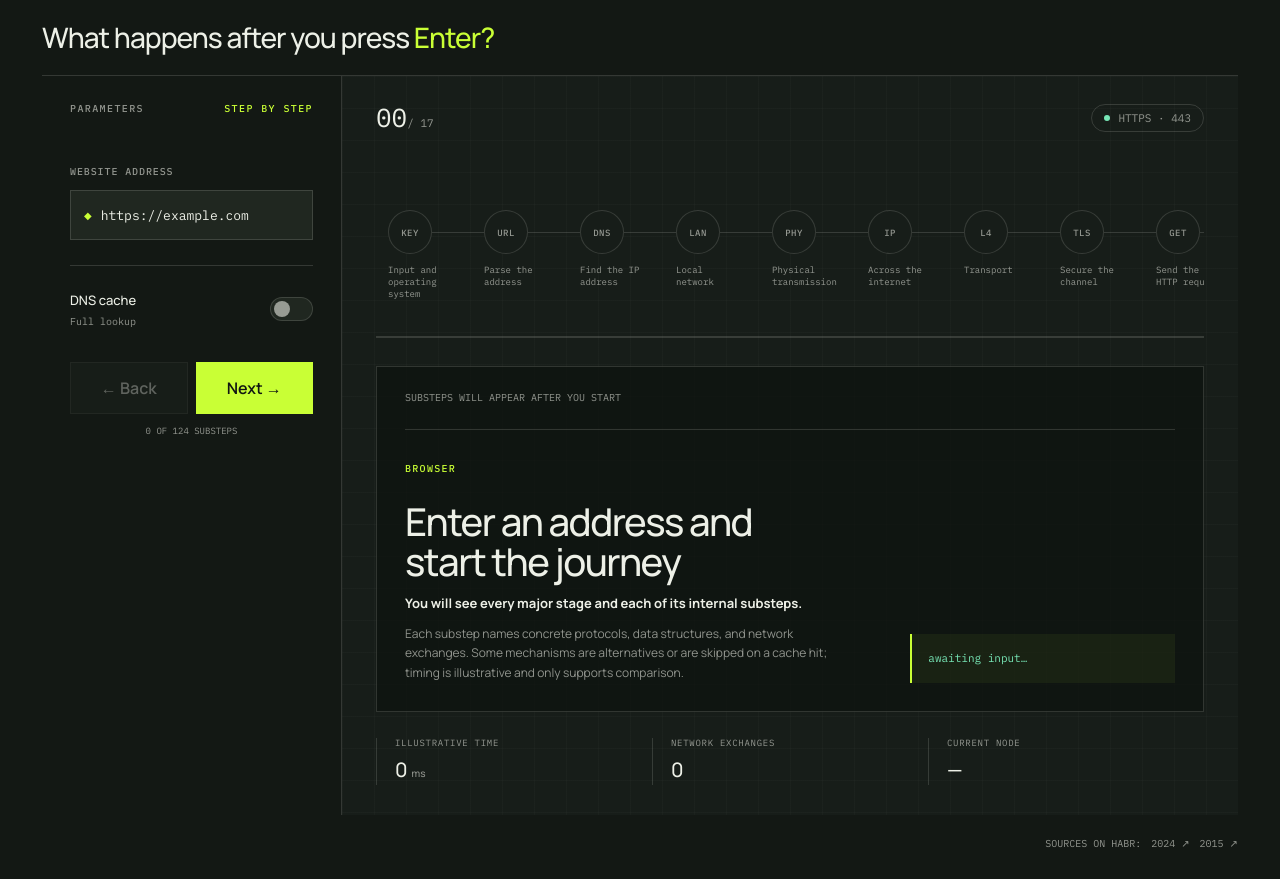
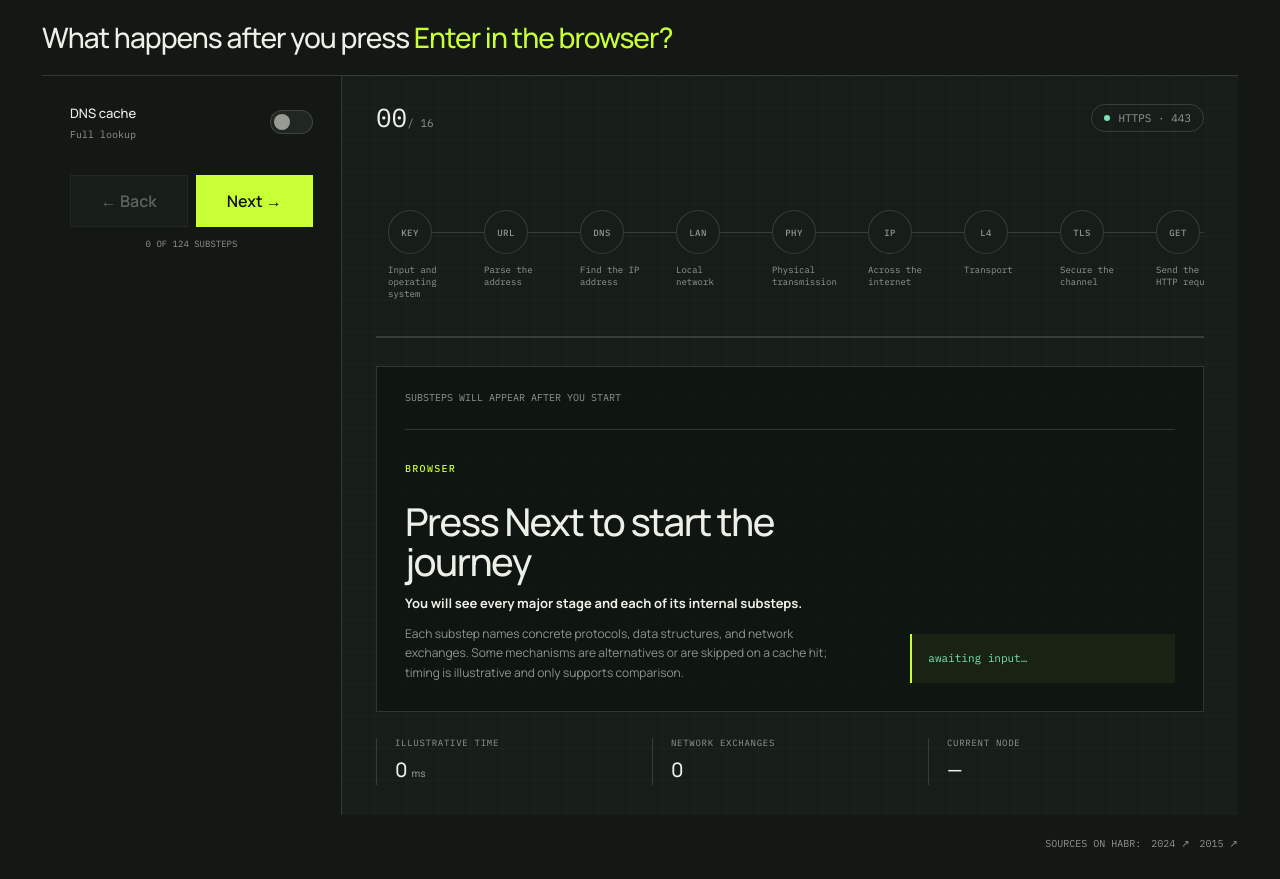
Before and after one commit to itcaat/after-enter, a Next.js app: page / in a window 1280 px wide. Built offline with nearby package versions, Linux system fonts and the light colour scheme; no server answers.

Commit message:
Simplify controls and start stages from zero

```diff
--- a/app/globals.css
+++ b/app/globals.css
@@ -39,14 +39,6 @@ a { color: inherit; }
 .vue-mount { min-height: 650px; }
 .simulator { display: grid; grid-template-columns: 300px minmax(0, 1fr); min-height: 650px; background: var(--panel); color: var(--paper); overflow: hidden; }
 .control-panel { display: flex; flex-direction: column; min-width: 0; padding: 28px; border-right: 1px solid var(--line); background: #131814; }
-.panel-kicker { display: flex; justify-content: space-between; margin-bottom: 52px; color: var(--muted); font: 500 10px/1 var(--font-plex-mono), monospace; letter-spacing: .14em; text-transform: uppercase; }
-.panel-kicker span:last-child { color: var(--acid); }
-.field-label { color: var(--muted); font: 500 10px/1.2 var(--font-plex-mono), monospace; letter-spacing: .09em; text-transform: uppercase; }
-.url-field { display: flex; align-items: center; gap: 9px; margin-top: 12px; padding: 0 13px; background: var(--panel-soft); border: 1px solid var(--line); }
-.lock-glyph { color: var(--acid); font-size: 10px; }
-.url-field input { width: 100%; height: 48px; padding: 0; color: var(--paper); background: transparent; border: 0; outline: none; font: 400 13px/1 var(--font-plex-mono), monospace; }
-.url-field:focus-within { border-color: var(--acid); }
-.control-divider { height: 1px; margin: 25px 0; background: var(--line); }
 .control-row { display: flex; align-items: center; justify-content: space-between; gap: 16px; }
 .control-row strong { display: block; margin-bottom: 5px; font-size: 13px; font-weight: 500; }
 .control-row small { display: block; color: var(--muted); font: 400 10px/1.2 var(--font-plex-mono), monospace; }
@@ -138,7 +130,6 @@ a { color: inherit; }
   .brand { font-size: clamp(17px, 5vw, 24px); }
   .simulator { display: block; }
   .control-panel { border-right: 0; border-bottom: 1px solid var(--line); }
-  .panel-kicker { margin-bottom: 28px; }
   .simulation-stage { min-height: 650px; }
   .event-content { grid-template-columns: 1fr; }
   .event-actor { margin-bottom: 20px; }
--- a/app/localized-shell.tsx
+++ b/app/localized-shell.tsx
@@ -6,13 +6,13 @@ import { NetworkSimulator } from "./network-simulator";
 
 const shellCopy: Record<Locale, { title: string; description: string; brand: string; source: string }> = {
   ru: {
-    title: "Что происходит после нажатия Enter?",
+    title: "Что происходит после нажатия Enter в браузере?",
     description: "Интерактивный путь через ОС, DNS, интернет, CDN, backend и рендеринг страницы.",
     brand: "Что происходит после нажатия",
     source: "Источники на Хабре",
   },
   en: {
-    title: "What happens after you press Enter?",
+    title: "What happens after you press Enter in the browser?",
     description: "An interactive path across the OS, DNS, internet, CDN, backend, and page rendering.",
     brand: "What happens after you press",
     source: "Sources on Habr",
@@ -37,7 +37,7 @@ export function LocalizedShell() {
   return (
     <main className="page-shell">
       <header id="top" className="site-header">
-        <a className="brand" href="#top">{copy.brand} <em>Enter?</em></a>
+        <a className="brand" href="#top">{copy.brand} <em>{locale === "ru" ? "Enter в браузере?" : "Enter in the browser?"}</em></a>
       </header>
 
       <NetworkSimulator />
--- a/app/network-simulator.tsx
+++ b/app/network-simulator.tsx
@@ -977,24 +977,24 @@ const englishTechnicalDetails: Record<string, string> = {
 
 const uiCopy: Record<Locale, Record<string, string>> = {
   ru: {
-    simulatorLabel: "Симулятор загрузки веб-страницы", parameters: "Параметры", websiteAddress: "Адрес сайта", stepMode: "ПОШАГОВО",
+    simulatorLabel: "Симулятор загрузки веб-страницы",
     dnsCache: "DNS-кеш", ipKnown: "IP уже известен", fullLookup: "Полный поиск", back: "← Назад",
     restart: "Сначала ↺", next: "Далее →", substepsOf: "из", substeps: "подшагов", loadingStages: "Этапы загрузки", goStage: "Перейти к этапу",
     stageSubsteps: "Подшаги этапа", goSubstep: "Перейти к подшагу", defaultPurpose: "Обеспечивает следующий этап",
     substepsPlaceholder: "Подшаги появятся после запуска", ready: "Готово", browser: "Браузер", pageReady: "Страница готова к работе",
-    enterAddress: "Введите адрес и начните путь", doneDetail: "Пиксели отрисованы, обработчики событий активны — пользователь может взаимодействовать со страницей.",
+    enterAddress: "Нажмите «Далее», чтобы начать путь", doneDetail: "Пиксели отрисованы, обработчики событий активны — пользователь может взаимодействовать со страницей.",
     doneTechnical: "К этому моменту критические ресурсы обработаны, а главный поток способен принимать пользовательский ввод. Фоновая загрузка, lazy-ресурсы и последующие JavaScript-задачи при этом могут продолжаться.",
     introDetail: "Вы увидите не только большие этапы, но и каждый внутренний подшаг.",
     introTechnical: "На каждом подшаге ниже появятся конкретные протоколы, структуры данных и сетевые обмены. Некоторые механизмы альтернативны друг другу или пропускаются благодаря кешу; время условное и служит только для сравнения.", conditionalTime: "Условное время",
     networkExchanges: "Сетевые обмены", currentNode: "Текущий узел", interactive: "Интерактив", milliseconds: "мс",
   },
   en: {
-    simulatorLabel: "Web page loading simulator", parameters: "Parameters", websiteAddress: "Website address", stepMode: "STEP BY STEP",
+    simulatorLabel: "Web page loading simulator",
     dnsCache: "DNS cache", ipKnown: "IP already known", fullLookup: "Full lookup", back: "← Back",
     restart: "Start over ↺", next: "Next →", substepsOf: "of", substeps: "substeps", loadingStages: "Loading stages", goStage: "Go to stage",
     stageSubsteps: "Substeps for", goSubstep: "Go to substep", defaultPurpose: "Enables the next stage",
     substepsPlaceholder: "Substeps will appear after you start", ready: "Ready", browser: "Browser", pageReady: "The page is ready",
-    enterAddress: "Enter an address and start the journey", doneDetail: "Pixels are painted and event handlers are active, so the user can interact with the page.",
+    enterAddress: "Press Next to start the journey", doneDetail: "Pixels are painted and event handlers are active, so the user can interact with the page.",
     doneTechnical: "At this point, critical resources have been processed and the main thread can accept user input. Background loading, lazy resources, and later JavaScript tasks may still continue.",
     introDetail: "You will see every major stage and each of its internal substeps.",
     introTechnical: "Each substep names concrete protocols, data structures, and network exchanges. Some mechanisms are alternatives or are skipped on a cache hit; timing is illustrative and only supports comparison.", conditionalTime: "Illustrative time",
@@ -1011,17 +1011,13 @@ const VueSimulator = defineComponent({
     const cachedDnsSubsteps = locale === "ru" ? russianCachedDnsSubsteps : englishCachedDnsSubsteps;
     const substepPurpose = locale === "ru" ? russianSubstepPurpose : englishSubstepPurpose;
     const technicalDetails = locale === "ru" ? russianTechnicalDetails : englishTechnicalDetails;
-    const url = ref("https://example.com");
     const cache = ref(false);
     const current = ref(-1);
     const done = ref(false);
     const flowRef = ref<HTMLElement | null>(null);
     const substepTrackRef = ref<HTMLElement | null>(null);
 
-    const secure = computed(() => {
-      try { return new URL(/^https?:\/\//i.test(url.value) ? url.value : `https://${url.value}`).protocol === "https:"; }
-      catch { return true; }
-    });
+    const secure = ref(true);
 
     const stageSubsteps = (stage: Stage) => stage.key === "dns" && cache.value ? cachedDnsSubsteps : stage.substeps;
     const route = computed<RouteUnit[]>(() => stages.flatMap((stage, stageIndex) => {
@@ -1053,22 +1049,12 @@ const VueSimulator = defineComponent({
       centerActive(substepTrackRef.value, ".substep-item.is-active");
     });
 
-    function normalizeUrl() {
-      try {
-        const parsed = new URL(/^https?:\/\//i.test(url.value.trim()) ? url.value.trim() : `https://${url.value.trim()}`);
-        url.value = parsed.href.replace(/\/$/, "");
-      } catch {
-        url.value = "https://example.com";
-      }
-    }
-
     function reset() {
       current.value = -1;
       done.value = false;
     }
 
     function nextStep() {
-      normalizeUrl();
       if (done.value) current.value = -1;
       done.value = false;
       if (current.value < route.value.length - 1) current.value += 1;
@@ -1086,7 +1072,6 @@ const VueSimulator = defineComponent({
 
     function jumpToRouteIndex(routeIndex: number) {
       if (routeIndex < 0) return;
-      normalizeUrl();
       done.value = false;
       current.value = routeIndex;
     }
@@ -1112,20 +1097,6 @@ const VueSimulator = defineComponent({
 
     return () => h("section", { class: "simulator", "aria-label": text.simulatorLabel }, [
       h("aside", { class: "control-panel" }, [
-        h("div", { class: "panel-kicker" }, [h("span", text.parameters), h("span", text.stepMode)]),
-        h("label", { class: "field-label", for: "sim-url" }, text.websiteAddress),
-        h("div", { class: "url-field" }, [
-          h("span", { class: "lock-glyph", "aria-hidden": "true" }, secure.value ? "◆" : "◇"),
-          h("input", {
-            id: "sim-url", value: url.value, inputmode: "url", spellcheck: false,
-            onInput: (event: Event) => url.value = (event.target as HTMLInputElement).value,
-            onKeydown: (event: KeyboardEvent) => {
-              if (event.key !== "Enter") return;
-              nextStep();
-            },
-          }),
-        ]),
-        h("div", { class: "control-divider" }),
         h("div", { class: "control-row" }, [
           h("div", [h("strong", text.dnsCache), h("small", cache.value ? text.ipKnown : text.fullLookup)]),
           h("button", {
@@ -1142,7 +1113,7 @@ const VueSimulator = defineComponent({
 
       h("div", { class: "simulation-stage" }, [
         h("div", { class: "stage-topline" }, [
-          h("div", [h("span", { class: "stage-index" }, activeStage.value ? String(activeStageIndex.value + 1).padStart(2, "0") : "00"), h("span", `/ ${String(stages.length).padStart(2, "0")}`)]),
+          h("div", [h("span", { class: "stage-index" }, activeStage.value ? String(activeStageIndex.value).padStart(2, "0") : "00"), h("span", `/ ${String(stages.length - 1).padStart(2, "0")}`)]),
           h("div", { class: "protocol-chip" }, [h("span", { class: secure.value ? "chip-dot secure" : "chip-dot" }), secure.value ? "HTTPS · 443" : "HTTP · 80"]),
         ]),
 
--- a/app/page.tsx
+++ b/app/page.tsx
@@ -2,7 +2,7 @@ import type { Metadata } from "next";
 import { LocalizedShell } from "./localized-shell";
 
 export const metadata: Metadata = {
-  title: "What happens after you press Enter?",
+  title: "What happens after you press Enter in the browser?",
   description: "An interactive simulation of the full web request path: OS, DNS, network, edge, backend, HTTP, and rendering.",
 };
 
```
Also changed, not shown: 2 other files (tests, documents, lock files or other folders).
